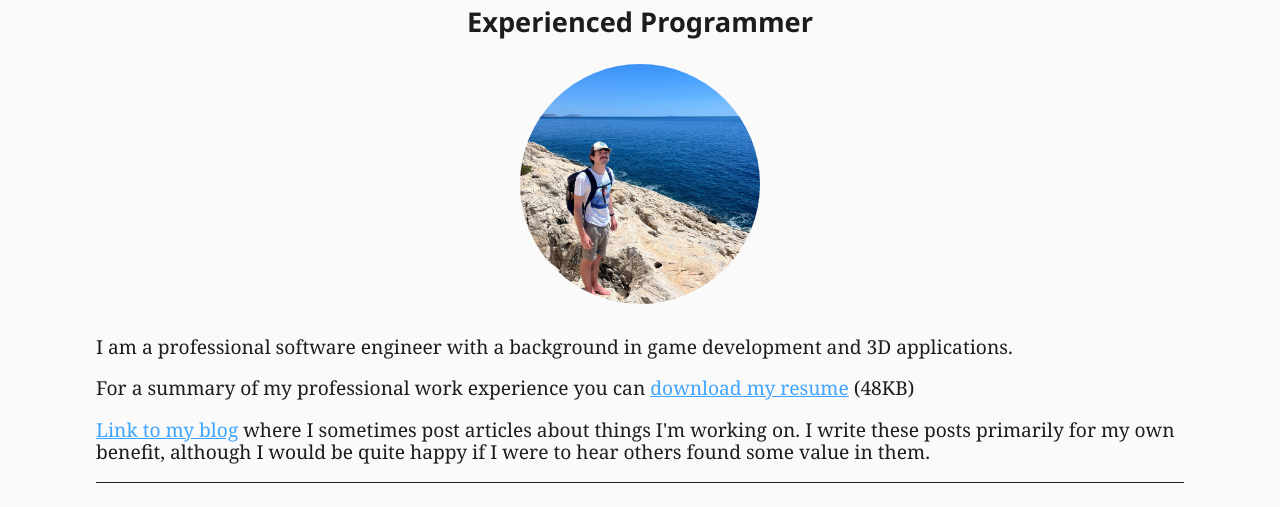
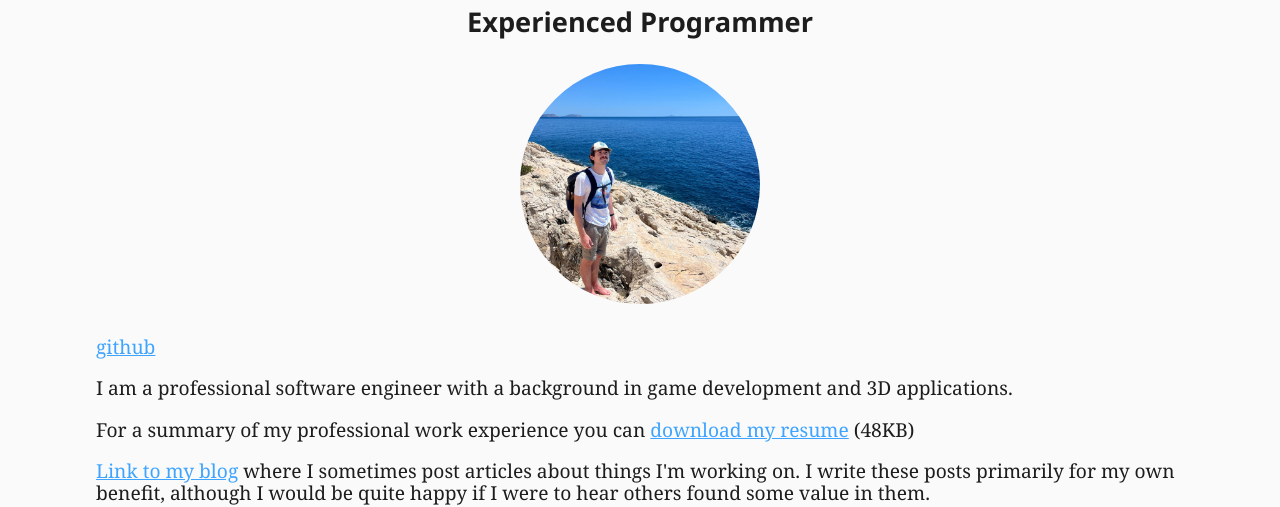
Before and after one commit to geoorgeous/www, a plain HTML site: page index.html in a window 1280 px wide. Shown: the part 114-621 px from the top of the page. Drawn offline with Linux system fonts and the light colour scheme.

Commit message:
Added github link at the top

```diff
--- a/index.html
+++ b/index.html
@@ -16,6 +16,7 @@
     <h3 class="centered-content">Experienced Programmer</h3>
     <div class="rounded centered-content"><img src="me.jpg" alt="Me in Athens, Greece. May 2024" title="Me in Athens, Greece. May 2024"></div>
     <div class="content-section">
+		<p><a href="https://github.com/geoorgeous/">github</a></p>
         <p>I am a professional software engineer with a background in game development and 3D applications.</p>
         <p>For a summary of my professional work experience you can <a href="georgemcdonagh_cv.pdf">download my resume</a> (48KB)</p>
         <p><a href="/blog/">Link to my blog</a>
```
